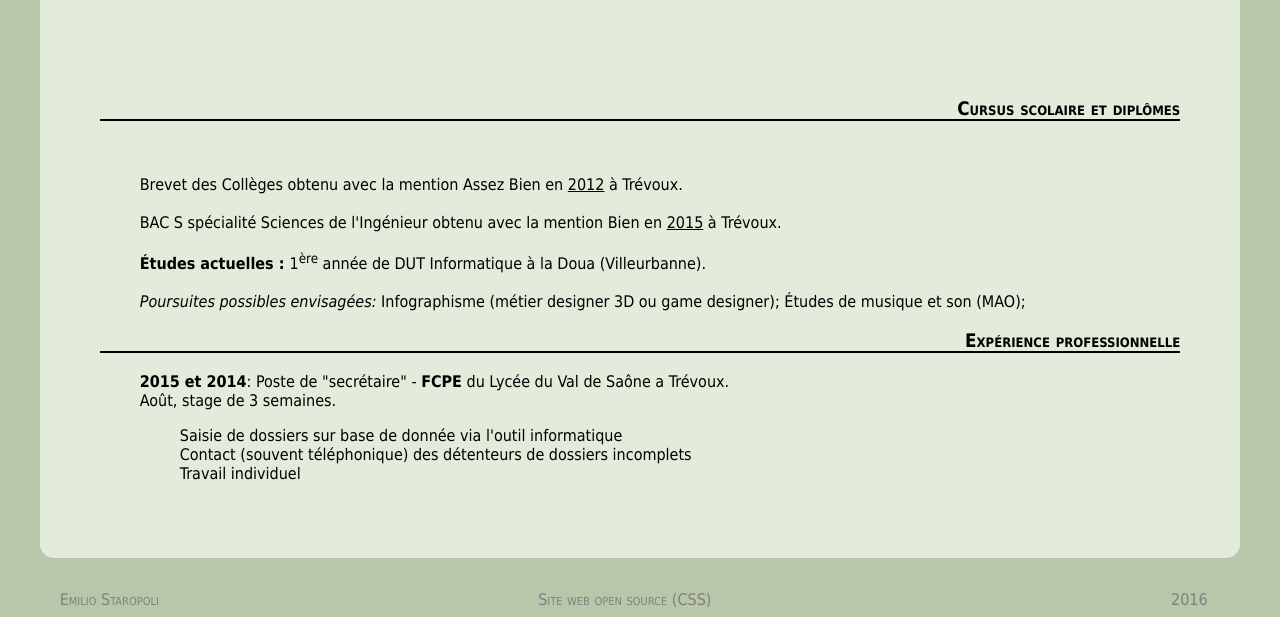
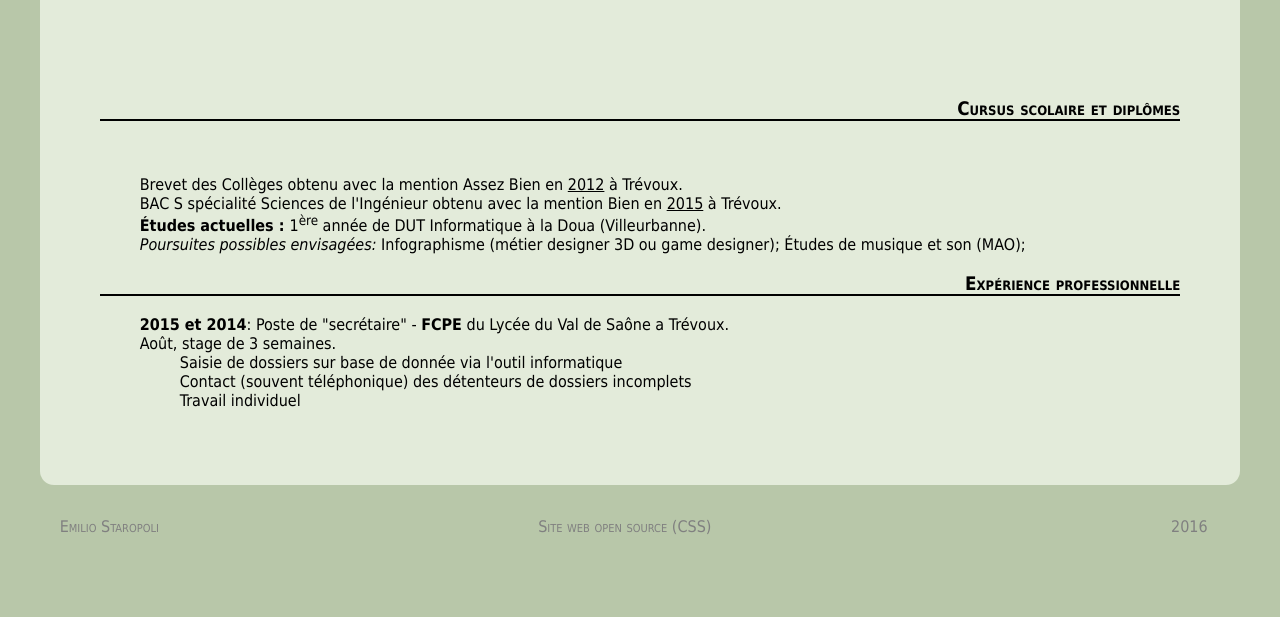
Before and after one commit to Dark-Potato/Projet_web, a plain HTML site: page Experiences.html in a window 1280 px wide. Shown: the part 254-871 px from the top of the page. After the commit the page ends 800 px from the top, so only its background shows below. Drawn offline with Linux system fonts and the light colour scheme.

Commit message:
Corrigé erreurs

```diff
--- a/Experiences.html
+++ b/Experiences.html
@@ -27,18 +27,18 @@
 		</nav>
 </header>
 	<div>
-		<p><h2>Scolarité et expériences professionnelles</h2></p>
+		<h2>Scolarité et expériences professionnelles</h2>
 		<br><br><h3>Cursus scolaire et diplômes</h3><br>
 			<ul>
-				<li>Brevet des Collèges obtenu avec la mention Assez Bien en <u>2012</u> à Trévoux.</li><br>
-				<li>BAC S spécialité Sciences de l'Ingénieur obtenu avec la mention Bien en <u>2015</u> à Trévoux.</li><br>
-				<li><b>Études actuelles : </b> 1<sup>ère</sup> année de DUT Informatique à la Doua (Villeurbanne).</li><br>
+				<li>Brevet des Collèges obtenu avec la mention Assez Bien en <u>2012</u> à Trévoux.<br></li>
+				<li>BAC S spécialité Sciences de l'Ingénieur obtenu avec la mention Bien en <u>2015</u> à Trévoux.<br></li>
+				<li><b>Études actuelles : </b> 1<sup>ère</sup> année de DUT Informatique à la Doua (Villeurbanne).<br></li>
 				<li><em>Poursuites possibles envisagées:</em> Infographisme (métier designer 3D ou game designer);
 				Études de musique et son (MAO);</li>
 			</ul>
 		<h3>Expérience professionnelle</h3>
 		<ul>
-			<li><p><b>2015 et 2014</b>: Poste de "secrétaire" - <b>FCPE</b> du Lycée du Val de Saône a Trévoux.<br>Août, stage de 3 semaines.</li>
+			<li><b>2015 et 2014</b>: Poste de "secrétaire" - <b>FCPE</b> du Lycée du Val de Saône a Trévoux.<br>Août, stage de 3 semaines.</li>
 			<li><ul class = "puces_r">
 				<li>Saisie de dossiers sur base de donnée via l'outil informatique</li>
 				<li>Contact (souvent téléphonique) des détenteurs de dossiers incomplets</li>
```
Also changed, not shown: Sommaire.html (+1 -1 lines).
